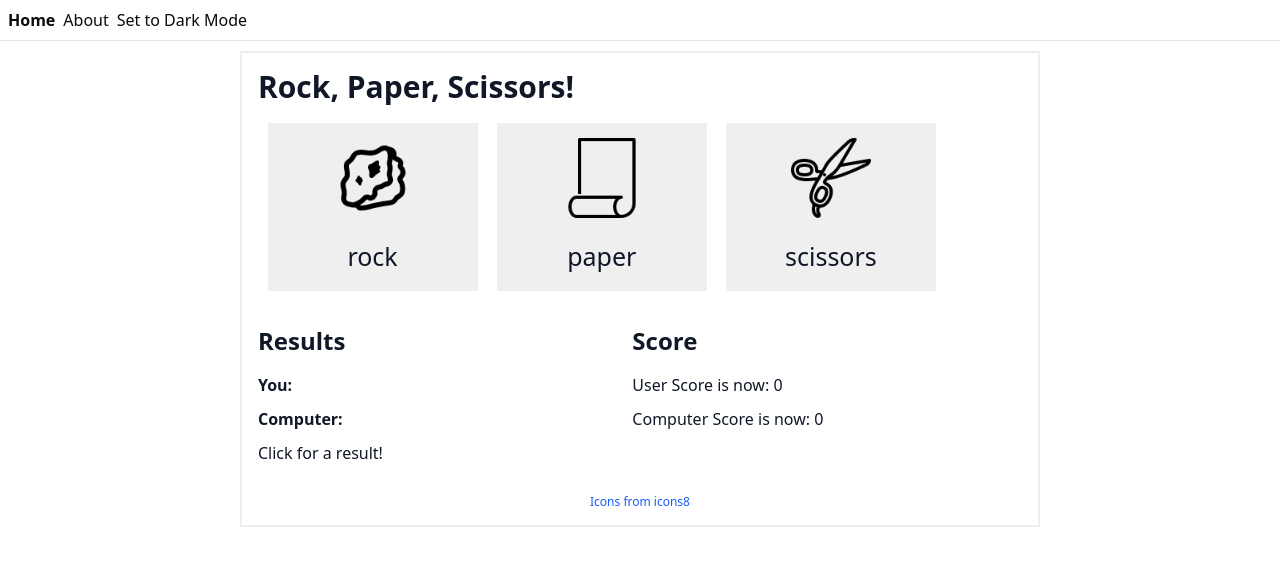
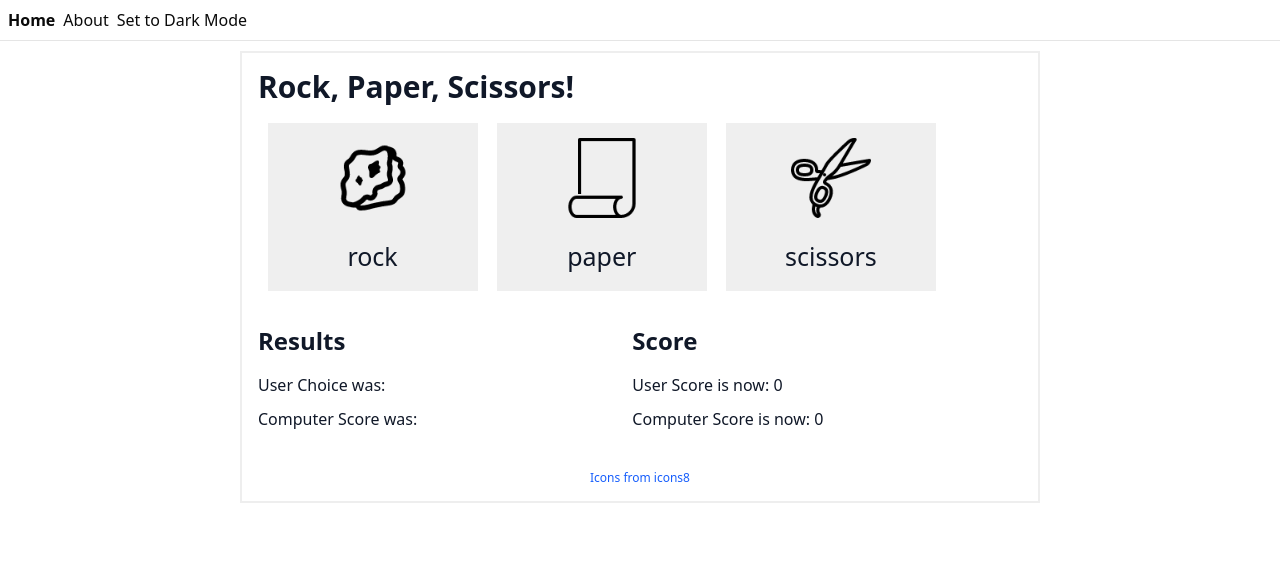
Before and after one commit to emilyeserven/motion-experiments, a React (Vite) app in the folder packages/client/: page / in a window 1280 px wide. Shown: the top 566 px of the page. Built offline with nearby package versions, Linux system fonts and the light colour scheme.

Commit message:
Componentizing more of app

```diff
--- /dev/null
+++ b/packages/client/src/components/ResultArea.tsx
@@ -0,0 +1,44 @@
+import { Results } from "@/components/Results";
+import { Scores } from "@/components/Scores";
+
+interface ResultAreaProps {
+  userChoice: string;
+  compChoice: string;
+  userScore: number;
+  compScore: number;
+}
+
+export function ResultArea({
+  userChoice,
+  userScore,
+  compChoice,
+  compScore,
+}: ResultAreaProps) {
+  return (
+    <div className="mt-8">
+      <div
+        className={`
+          inline-block w-[49%] align-top
+          max-[800px]:block max-[800px]:w-full
+        `}
+      >
+        <Results
+          userChoice={userChoice}
+          compChoice={compChoice}
+        />
+      </div>
+
+      <div
+        className={`
+          mt-0 inline-block w-[49%] align-top
+          max-[800px]:mt-8 max-[800px]:block max-[800px]:w-full
+        `}
+      >
+        <Scores
+          userScore={userScore}
+          compScore={compScore}
+        />
+      </div>
+    </div>
+  );
+}
--- /dev/null
+++ b/packages/client/src/components/Results.tsx
@@ -0,0 +1,25 @@
+interface ResultsProps {
+  userChoice: string;
+  compChoice: string;
+}
+
+export function Results({
+  userChoice,
+  compChoice,
+}: ResultsProps) {
+  return (
+    <>
+      <h2 className="mb-4 text-2xl font-bold">Results</h2>
+      <div className="mb-2.5">
+        User Choice was:
+        {" "}
+        <span id="userChoice">{userChoice}</span>
+      </div>
+      <div className="mb-2.5">
+        Computer Score was:
+        {" "}
+        <span id="compChoice">{compChoice}</span>
+      </div>
+    </>
+  );
+}
--- /dev/null
+++ b/packages/client/src/components/Scores.tsx
@@ -0,0 +1,25 @@
+interface ScoresProps {
+  userScore: number;
+  compScore: number;
+}
+
+export function Scores({
+  userScore,
+  compScore,
+}: ScoresProps) {
+  return (
+    <>
+      <h2 className="mb-4 text-2xl font-bold">Score</h2>
+      <div className="mb-2.5">
+        User Score is now:
+        {" "}
+        <span id="userScore">{userScore}</span>
+      </div>
+      <div className="mb-2.5">
+        Computer Score is now:
+        {" "}
+        <span id="compScore">{compScore}</span>
+      </div>
+    </>
+  );
+}
--- a/packages/client/src/routes/index.tsx
+++ b/packages/client/src/routes/index.tsx
@@ -3,6 +3,7 @@ import { useState } from "react";
 import { createFileRoute } from "@tanstack/react-router";
 
 import { GameButton } from "@/components/GameButton";
+import { ResultArea } from "@/components/ResultArea";
 import { compare } from "@/lib/compare";
 import { computerRoll } from "@/lib/computerRoll";
 
@@ -62,49 +63,12 @@ function Index() {
 
         </div>
 
-        <div className="mt-8">
-          <div
-            className={`
-              inline-block w-[49%] align-top
-              max-[800px]:block max-[800px]:w-full
-            `}
-          >
-            <h2 className="mb-4 text-2xl font-bold">Results</h2>
-            <div className="mb-2.5">
-              <span className="font-bold">You: </span>
-              {userChoice}
-            </div>
-            <div className="mb-2.5">
-              <span className="font-bold">Computer: </span>
-              {compChoice}
-            </div>
-
-            <div className="invisible clear-both block h-0" />
-
-            <div className="mt-2.5">
-              <span id="overallResult">Click for a result!</span>
-            </div>
-          </div>
-
-          <div
-            className={`
-              mt-0 inline-block w-[49%] align-top
-              max-[800px]:mt-8 max-[800px]:block max-[800px]:w-full
-            `}
-          >
-            <h2 className="mb-4 text-2xl font-bold">Score</h2>
-            <div className="mb-2.5">
-              User Score is now:
-              {" "}
-              <span id="userScore">{userScore}</span>
-            </div>
-            <div className="mb-2.5">
-              Computer Score is now:
-              {" "}
-              <span id="compScore">{compScore}</span>
-            </div>
-          </div>
-        </div>
+        <ResultArea
+          userChoice={userChoice}
+          compChoice={compChoice}
+          userScore={userScore}
+          compScore={compScore}
+        />
 
         <div className="mt-5 w-full text-center">
           <sub className="inline-block">
```
